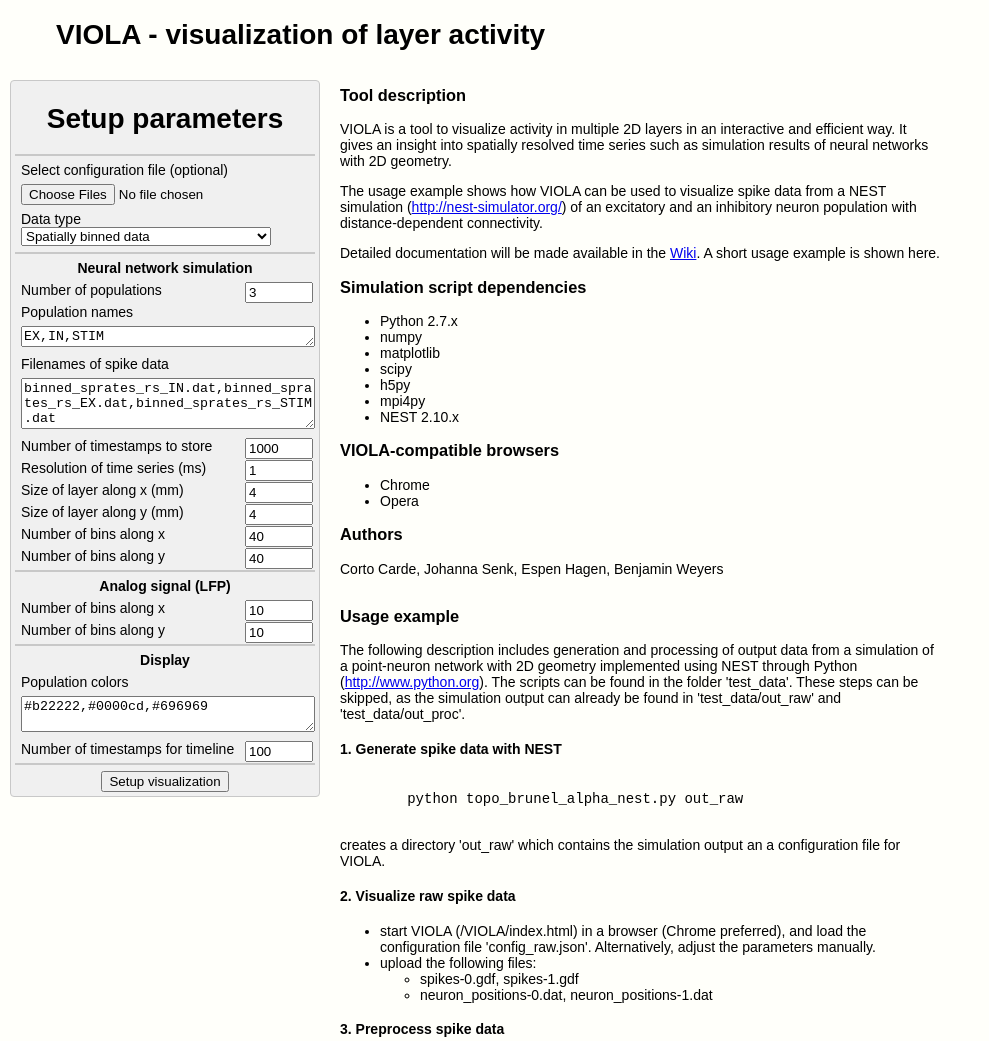
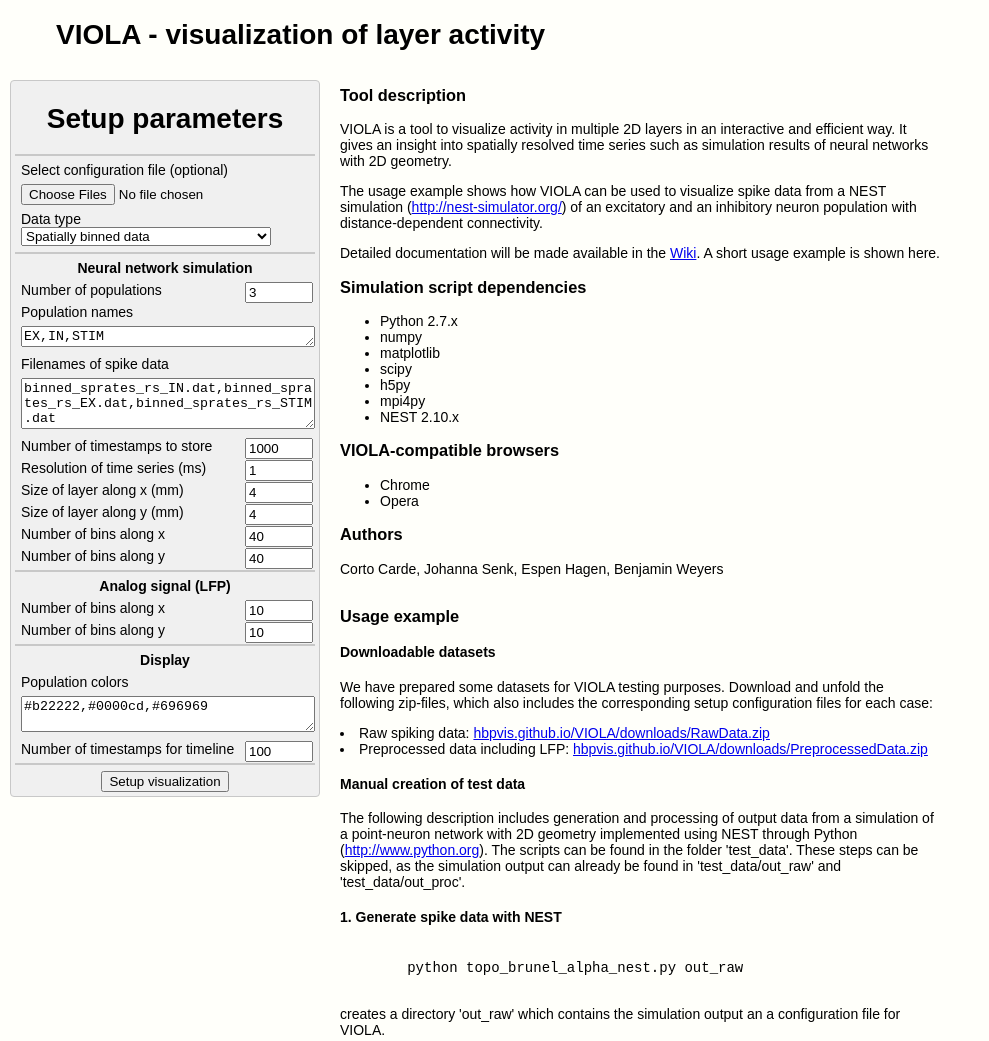
Before and after one commit to HBPVIS/VIOLA, a plain HTML site: page VIOLA/index.html in a window 1280 px wide. Shown: the top 1041 px of the page, without its empty margins (0-989 px from the left). Drawn offline with Linux system fonts and the light colour scheme.

Commit message:
added download links for test data

```diff
--- a/VIOLA/index.html
+++ b/VIOLA/index.html
@@ -137,6 +137,17 @@
     <!-- usage example from readme -->
     <div id="readmeUsageExample" class="readme">
       <h3>Usage example</h3>
+
+      <h4>Downloadable datasets</h4>
+
+      <p>We have prepared some datasets for VIOLA testing purposes. Download and
+      unfold the following zip-files, which also includes the corresponding
+      setup configuration files for each case:
+
+      <li>Raw spiking data: <a href="https://hbpvis.github.io/VIOLA/downloads/RawData.zip">hbpvis.github.io/VIOLA/downloads/RawData.zip</a></li>
+      <li>Preprocessed data including LFP: <a href="https://hbpvis.github.io/VIOLA/downloads/PreprocessedData.zip">hbpvis.github.io/VIOLA/downloads/PreprocessedData.zip</a></p></li>
+
+      <h4>Manual creation of test data</h4>
 
       <p>The following description includes generation and processing of
         output data from a simulation of a point-neuron network with 2D
```
